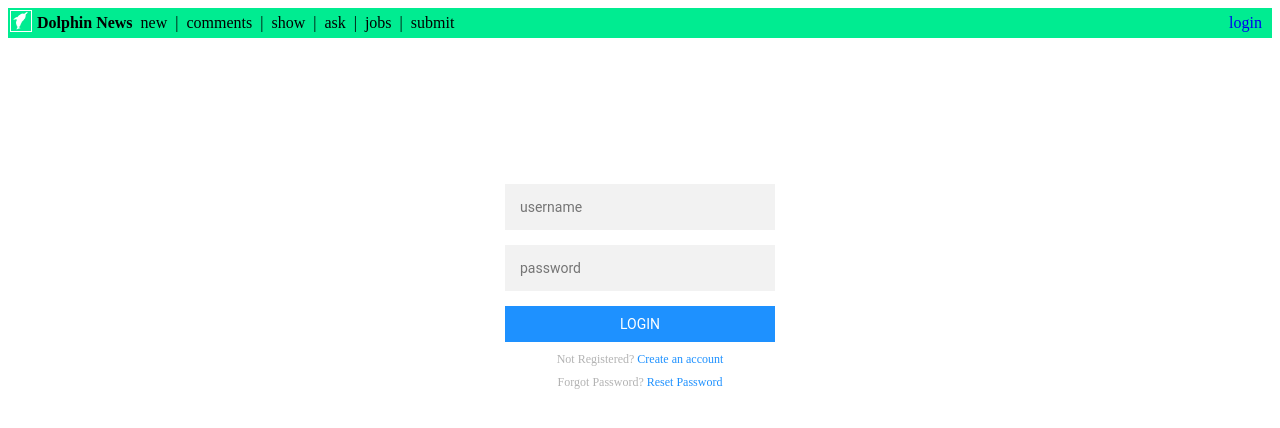
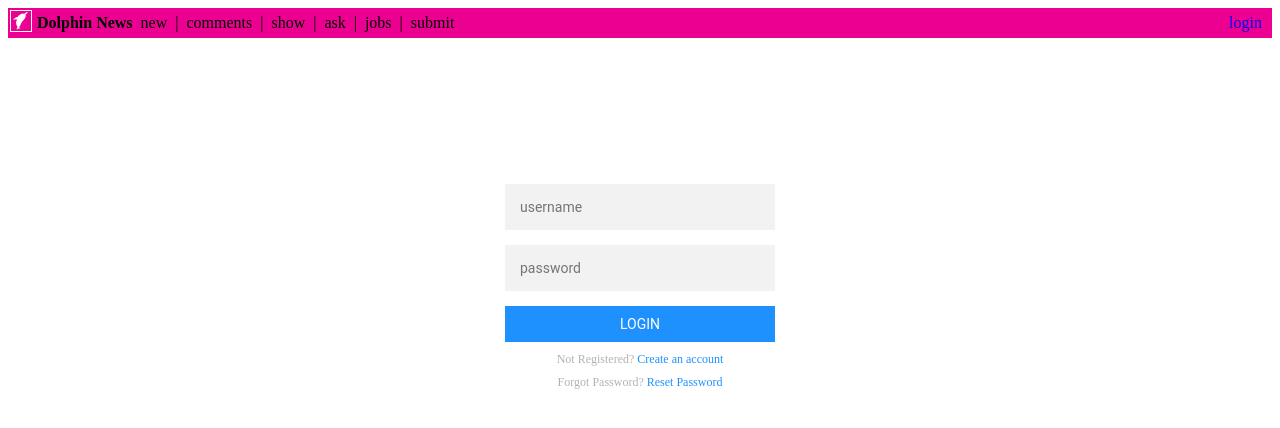
Before and after one commit to BingoBois/DolphinNewsFrontend, a React (Create React App) app: page /login in a window 1280 px wide. Shown: the top 428 px of the page. Built offline with nearby package versions, Linux system fonts and the light colour scheme.

Commit message:
New Colour for Testing

```diff
--- a/src/stylesheets/headerStyles.css
+++ b/src/stylesheets/headerStyles.css
@@ -41,7 +41,7 @@ p.loginButton:hover {
 }
 
 .headerBar {
-    background-color: rgb(0, 236, 145);
+    background-color: rgb(236, 0, 145);
     display: flex;
     justify-content: space-between;
 }
```
